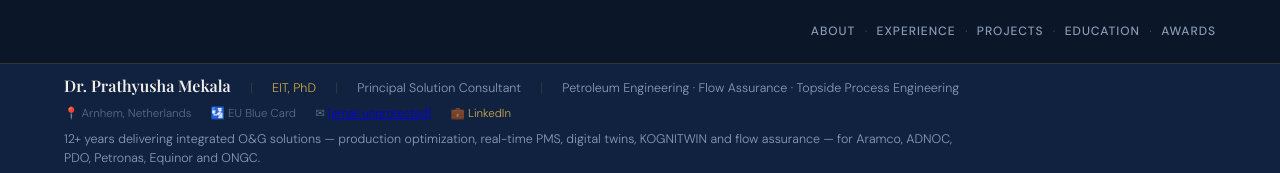
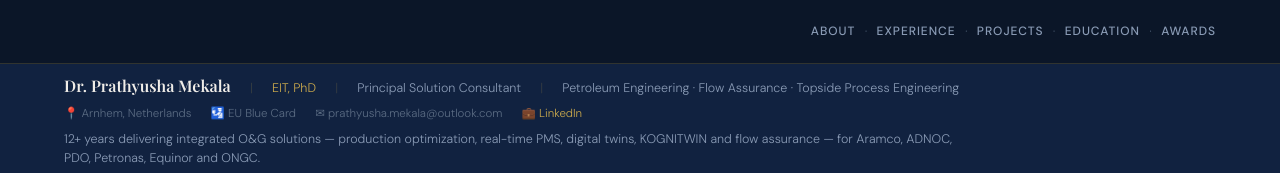
Before and after one commit to Prats88/prathyusha-mekala, a plain HTML site: page index.html in a window 1280 px wide. Shown: the top 173 px of the page. Drawn offline with nearby package versions, Linux system fonts and the light colour scheme.

Commit message:
Update index.html

```diff
--- a/index.html
+++ b/index.html
@@ -731,7 +731,7 @@
     <div style="display:flex; flex-wrap:wrap; gap:0.3rem 1.2rem; margin-bottom:0.4rem;">
       <span style="font-size:0.72rem; color:var(--text-dim);">📍 Arnhem, Netherlands</span>
       <span style="font-size:0.72rem; color:var(--text-dim);">🛂 EU Blue Card</span>
-      <span style="font-size:0.72rem; color:var(--text-dim);">✉ <a href="/cdn-cgi/l/email-protection" class="__cf_email__" data-cfemail="e090928194889995938881ce8d858b818c81a08f95948c8f8f8bce838f8d">[email&#160;unprotected]</a></span>
+      <span style="font-size:0.72rem; color:var(--text-dim);">✉ prathyusha.mekala@outlook.com</span>
       <a href="https://www.linkedin.com/in/prathyusha-mekala-b857339/" target="_blank" style="font-size:0.72rem; color:var(--gold); text-decoration:none;">💼 LinkedIn</a>
     </div>
     <p style="font-size:0.78rem; color:var(--text-muted); line-height:1.5; max-width:900px; margin:0;">
```
